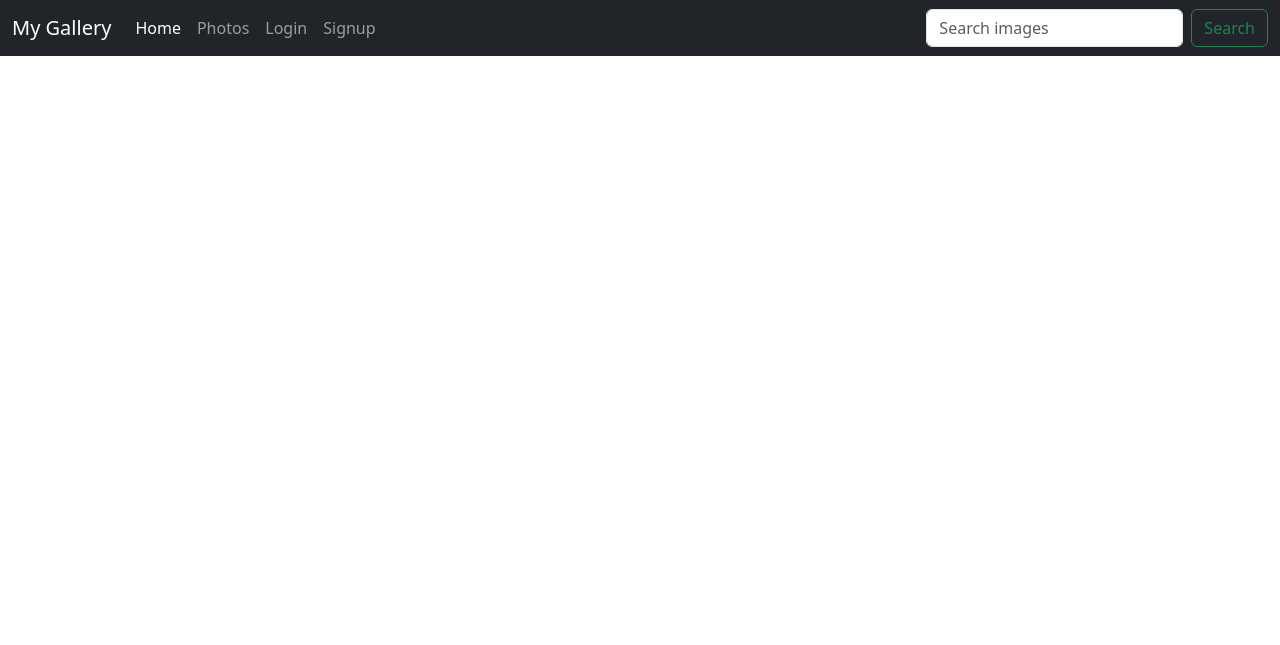
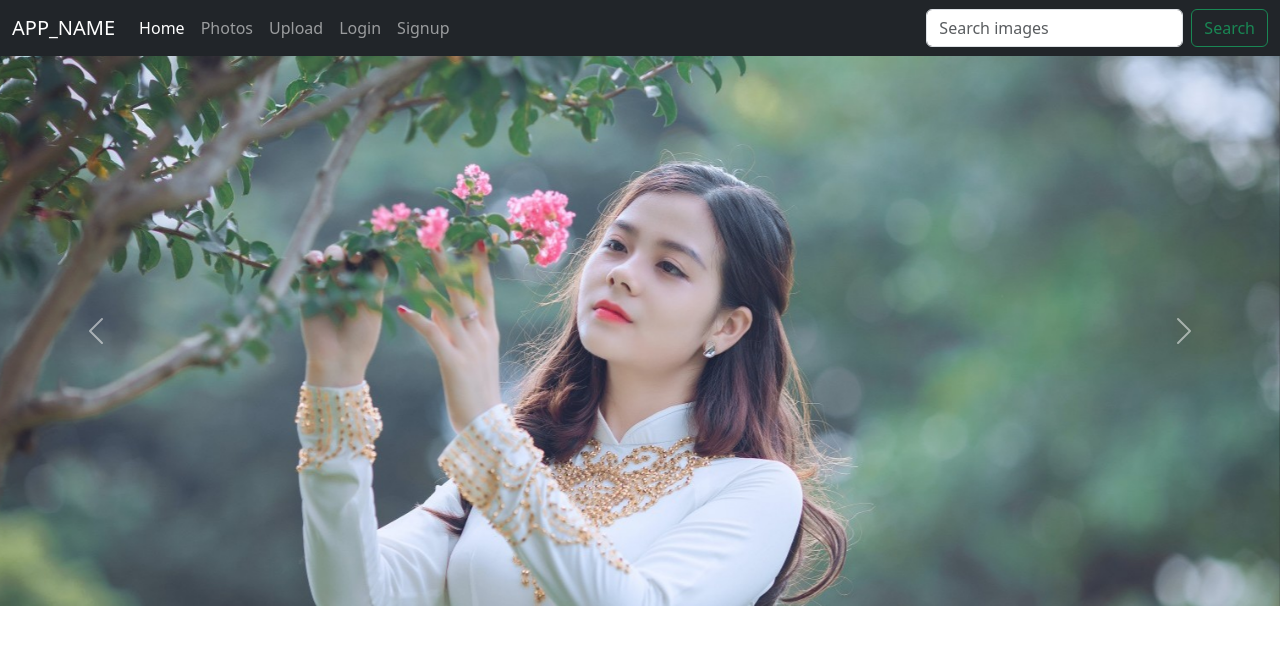
Before and after one commit to freetimezp/php-mvc-02-gallery, a PHP site: page /php-mvc-02-gallery/ in a window 1280 px wide. Shown: the top 645 px of the page. Run offline with PHP 8.4, Linux system fonts and the light colour scheme; some libraries are stand-ins or nearby versions.

Commit message:
03. php-mvc-02-gallery. Hero.

```diff
--- a/app/views/home.view.php
+++ b/app/views/home.view.php
@@ -1,2 +1,7 @@
 <?php $this->view('includes/header', $data); ?>
+
+<?php $this->view('includes/hero', $data); ?>
+
+
+
 <?php $this->view('includes/footer', $data);
--- a/app/views/includes/header.view.php
+++ b/app/views/includes/header.view.php
@@ -29,6 +29,9 @@
                     </li>
                     <li class="nav-item">
                         <a class="nav-link" href="<?= ROOT ?>/photos">Photos</a>
+                    </li>
+                    <li class="nav-item">
+                        <a class="nav-link" href="<?= ROOT ?>/upload">Upload</a>
                     </li>
 
                     <?php if ($ses->is_logged_in()) : ?>
--- /dev/null
+++ b/app/views/includes/hero.view.php
@@ -0,0 +1,23 @@
+<?php $image = new \Model\Image; ?>
+
+<div id="carouselExampleControls" class="carousel slide" data-bs-ride="carousel">
+    <div class="carousel-inner">
+        <div class="carousel-item active">
+            <img src="<?= get_image($image->getThumbnail('assets/images/hero-1.jpg', 1600, 650)) ?>" class="d-block w-100" alt="hero" style="height: 550px; object-fit:cover;">
+        </div>
+        <div class="carousel-item active">
+            <img src="<?= get_image($image->getThumbnail('assets/images/hero-2.jpg', 1600, 650)) ?>" class="d-block w-100" alt="hero" style="height: 550px; object-fit:cover;">
+        </div>
+        <div class="carousel-item active">
+            <img src="<?= get_image($image->getThumbnail('assets/images/hero-3.jpg', 1600, 650)) ?>" class="d-block w-100" alt="hero" style="height: 550px; object-fit:cover;">
+        </div>
+    </div>
+    <button class="carousel-control-prev" type="button" data-bs-target="#carouselExampleControls" data-bs-slide="prev">
+        <span class="carousel-control-prev-icon" aria-hidden="true"></span>
+        <span class="visually-hidden">Previous</span>
+    </button>
+    <button class="carousel-control-next" type="button" data-bs-target="#carouselExampleControls" data-bs-slide="next">
+        <span class="carousel-control-next-icon" aria-hidden="true"></span>
+        <span class="visually-hidden">Next</span>
+    </button>
+</div>
```
Also changed, not shown: app/migrations/18th_May_2023_18_37_12_Posts.php (deleted, +0 -38 lines), app/migrations/18th_May_2023_19_15_45_Pages.php (deleted, +0 -38 lines), public/assets/images/hero-1.jpg (added), public/assets/images/hero-1_thumbnail.jpg (added), public/assets/images/hero-2.jpg (added), public/assets/images/hero-2_thumbnail.jpg (added), public/assets/images/hero-3.jpg (added), public/assets/images/hero-3_thumbnail.jpg (added).
